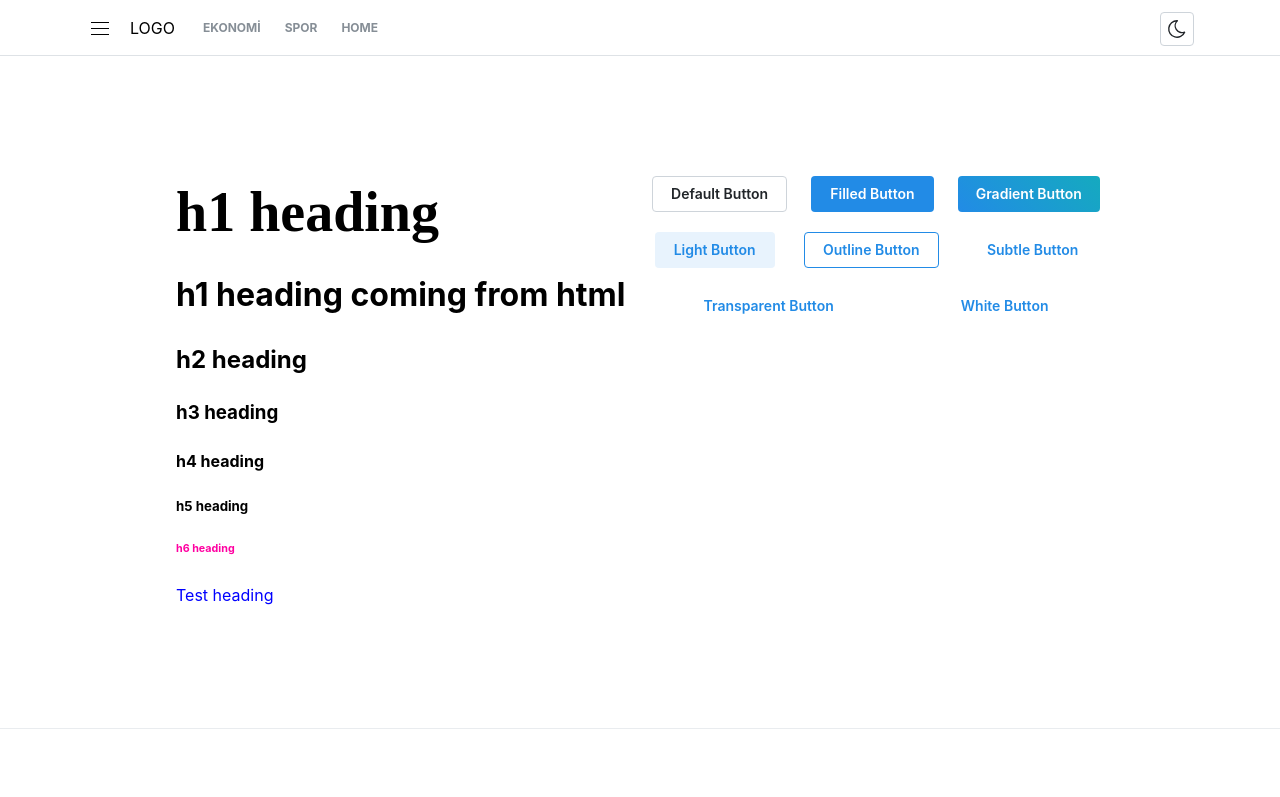
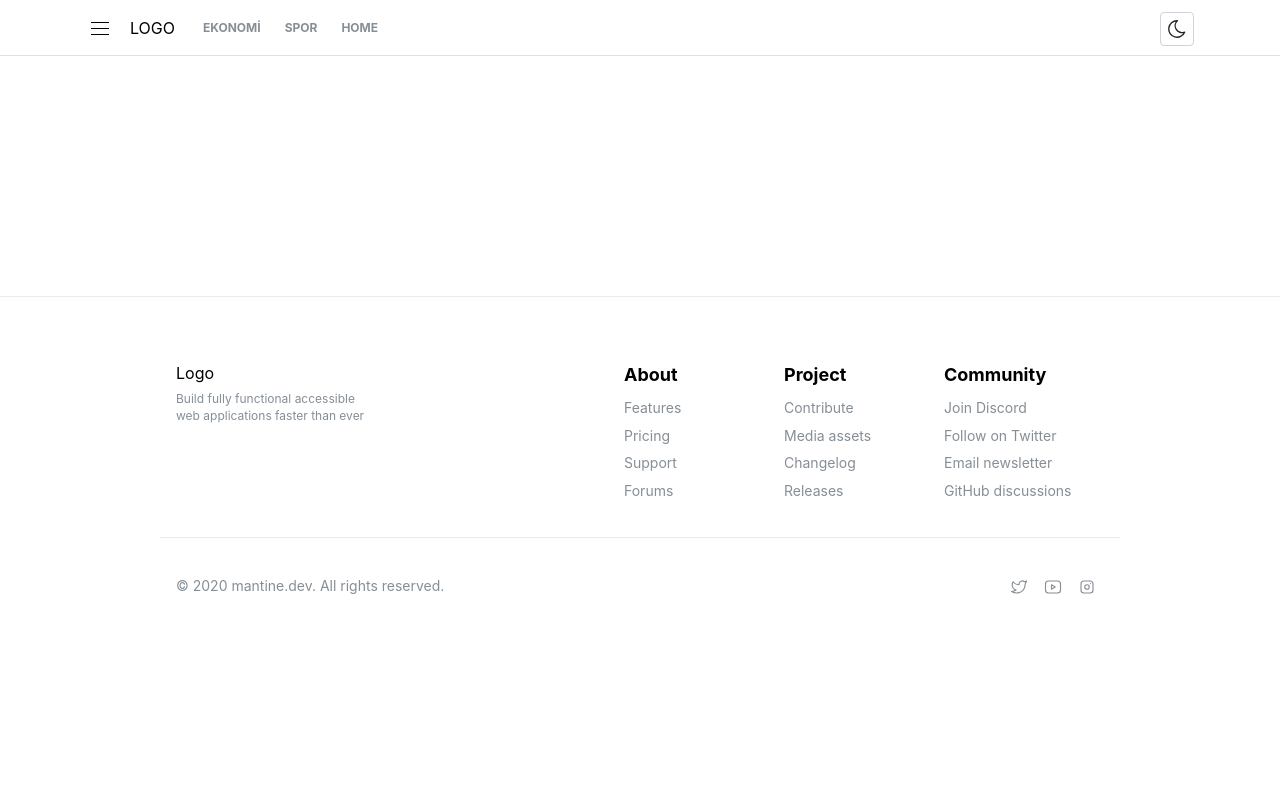
Before and after one commit to Melihkrkvk/mantine-beta-test, a Next.js app: page /TestPage in a window 1280 px wide. Shown: the top 797 px of the page. Built offline with nearby package versions, Linux system fonts and the light colour scheme.

Commit message:
some changes

```diff
--- a/app/TestPage/page.tsx
+++ b/app/TestPage/page.tsx
@@ -5,6 +5,7 @@ import React from 'react';
 import { useMediaQuery } from '@mantine/hooks';
 import { Button, Container, Grid, GridCol, Group, Text, Title } from '@mantine/core';
 import BasicCard from '@/components/Cards/BasicCard/BasicCard';
+import BigCard from '@/components/Cards/BigCard';
 
 const TestPage = () => {
   /* const mobile = useMediaQuery('(max-width: 36em)', true, { getInitialValueInEffect: false });
@@ -34,37 +35,7 @@ const TestPage = () => {
     <>
       <Container>
         <Grid>
-          <GridCol span={6}>
-            <Title order={1}>h1 heading</Title>
-            <h1>h1 heading coming from html</h1>
-            <h2>h2 heading</h2>
-            <h3>h3 heading</h3>
-            <h4>h4 heading</h4>
-            <h5>h5 heading</h5>
-            <h6 style={{ color: 'var(--mantine-color-bright-pink-6)' }}>h6 heading</h6>
-            <Text
-              c={'var(--mantine-color-bright-pink-6)'}
-              style={{ '--mantine-color-bright-pink-6': 'blue' }}
-            >
-              Test heading
-            </Text>
-          </GridCol>
-          <GridCol span={6}>
-            <Group display={'flex'} justify="space-around">
-              <Button variant="default">Default Button</Button>
-              <Button variant="filled">Filled Button</Button>
-              <Button variant="gradient">Gradient Button</Button>
-            </Group>
-            <Group mt={20} display={'flex'} justify="space-around">
-              <Button variant="light">Light Button</Button>
-              <Button variant="outline">Outline Button</Button>
-              <Button variant="subtle">Subtle Button</Button>
-            </Group>
-            <Group mt={20} display={'flex'} justify="space-around">
-              <Button variant="transparent">Transparent Button</Button>
-              <Button variant="white">White Button</Button>
-            </Group>
-          </GridCol>
+          <GridCol span={6}></GridCol>
         </Grid>
       </Container>
     </>
--- a/components/Cards/BigCard.tsx
+++ b/components/Cards/BigCard.tsx
@@ -31,7 +31,7 @@ interface BigCard {
   title: string;
   listType: 'on' | 'off' | 'custom' | 'number';
   date?: string;
-  cardImage: string;
+  cardImage?: string;
   cardImageAlt?: string;
   hasExtra: boolean;
   separator: boolean;
--- a/components/Navbars/Navbar3/Navbar3.tsx
+++ b/components/Navbars/Navbar3/Navbar3.tsx
@@ -1,6 +1,17 @@
 'use client';
 import { useState } from 'react';
-import { Container, Anchor, Group, Burger, Box, Text, Divider, Drawer, Transition, Paper } from '@mantine/core';
+import {
+  Container,
+  Anchor,
+  Group,
+  Burger,
+  Box,
+  Text,
+  Divider,
+  Drawer,
+  Transition,
+  Paper,
+} from '@mantine/core';
 import { useClickOutside, useDisclosure } from '@mantine/hooks';
 import classes from './Navbar3.module.css';
 import { usePathname, useRouter } from 'next/navigation';
@@ -9,8 +20,8 @@ import dynamic from 'next/dynamic';
 import { IconArrowBack, IconArrowBackUp, IconHome, IconHome2 } from '@tabler/icons-react';
 
 const Toggler = dynamic(() => import('@/components/ColorSchemeToggle/ToggleColorScheme'), {
-    loading: () => <p>toggler loading...</p>
-})
+  loading: () => <p>toggler loading...</p>,
+});
 
 interface Navbar3 {
   toggler: boolean;
@@ -47,7 +58,7 @@ const links = [
   },
   {
     link: '/',
-        label: 'Home'
+    label: 'Home',
   },
 ];
 
@@ -85,7 +96,6 @@ const Navbar3 = ({ toggler = true }: Navbar3) => {
   const [backButtonClicked, setButtonClicked] = useState(false);
   const category = pathname.split('/').filter(Boolean)[0];
 
-
   /* const mainItems = mainLinks.map((item, index) => {
       return (
         <Anchor
@@ -103,7 +113,6 @@ const Navbar3 = ({ toggler = true }: Navbar3) => {
 
   const selectedLink = links.find((link) => link.link === `/${category}`);
 
-
   const subItems = (
     <>
       <Text className={classes.selected_category}>{selectedLink?.label}</Text>
@@ -118,13 +127,21 @@ const Navbar3 = ({ toggler = true }: Navbar3) => {
           {subItem.label}
         </Anchor>
       ))}
-            <Divider orientation='vertical' size={'xs'} my={10} mx={10} bg={'red'} />
-            <IconArrowBack className={classes.icon} style={{ cursor: 'pointer', marginRight: 10 }} onClick={() => {
+      <Divider orientation="vertical" size={'xs'} my={10} mx={10} bg={'red'} />
+      <IconArrowBack
+        className={classes.icon}
+        style={{ cursor: 'pointer', marginRight: 10 }}
+        onClick={() => {
           setButtonClicked(true);
-            }} />
-            <IconHome className={classes.icon} style={{ cursor: 'pointer' }} onClick={() => {
-                router.push('/')
-            }} />
+        }}
+      />
+      <IconHome
+        className={classes.icon}
+        style={{ cursor: 'pointer' }}
+        onClick={() => {
+          router.push('/');
+        }}
+      />
     </>
   );
 
@@ -152,7 +169,7 @@ const Navbar3 = ({ toggler = true }: Navbar3) => {
             key={index}
             className={classes.mainLink}
             data-active={pathname === item.link || undefined}
-                        onClick={(event) => { }}
+            onClick={(event) => {}}
           >
             {item.label}
           </Anchor>
@@ -164,10 +181,10 @@ const Navbar3 = ({ toggler = true }: Navbar3) => {
   const ShownLinks = () => {
     if (selectedLink) {
       return subLinks;
-        } else if (backButtonClicked || !selectedLink) { return mainItems }
+    } else if (backButtonClicked || !selectedLink) {
+      return mainItems;
+    }
   };
-
-
 
   return (
     <>
@@ -185,16 +202,12 @@ const Navbar3 = ({ toggler = true }: Navbar3) => {
             <Box className={classes.links} visibleFrom="sm">
               <Group gap={0} className={classes.mainLinks}>
                 {/* {selectedLink ? subItems : mainItems} */}
-                                {(backButtonClicked || !selectedLink) ? mainItems : subItems}
-
-
+                {backButtonClicked || !selectedLink ? mainItems : subItems}
               </Group>
             </Box>
           </Group>
           <Group>
-                        {toggler &&
-                            <Toggler />
-                        }
+            {toggler && <Toggler />}
             <Burger
               opened={drawerOpened}
               onClick={toggleDrawer}
@@ -211,12 +224,12 @@ const Navbar3 = ({ toggler = true }: Navbar3) => {
         title="Mobile Drawer"
         size="100%"
         zIndex={1000000}
-                hiddenFrom='sm'
-                position='right'
+        hiddenFrom="sm"
+        position="right"
       >
         <Container bg={'red'}></Container>
       </Drawer>
-            <Transition mounted={burgerOpened} duration={500} transition='scale-y'>
+      <Transition mounted={burgerOpened} duration={500} transition="scale-y">
         {(transitionStyle) => (
           <Paper
             h={'35%'}
--- a/lib/client.ts
+++ b/lib/client.ts
@@ -19,15 +19,15 @@ export const { getClient } = registerApolloClient(() => {
 });
 */
 
-import { ApolloClient, HttpLink, InMemoryCache } from "@apollo/client";
-import { registerApolloClient } from "@apollo/experimental-nextjs-app-support/rsc";
-
+import { ApolloClient, HttpLink, InMemoryCache } from '@apollo/client';
+import { registerApolloClient } from '@apollo/experimental-nextjs-app-support/rsc';
 
 export const { getClient } = registerApolloClient(() => {
   return new ApolloClient({
     cache: new InMemoryCache(),
     link: new HttpLink({
       uri: process.env.BACKEND_API,
+      fetchOptions: { cache: 'no-store' },
     }),
   });
 });
```
Also changed, not shown: app/page.tsx (+80 -44 lines), 1 other file (tests, documents, lock files or other folders). Lines whose indentation alone changed are shown as unchanged.
